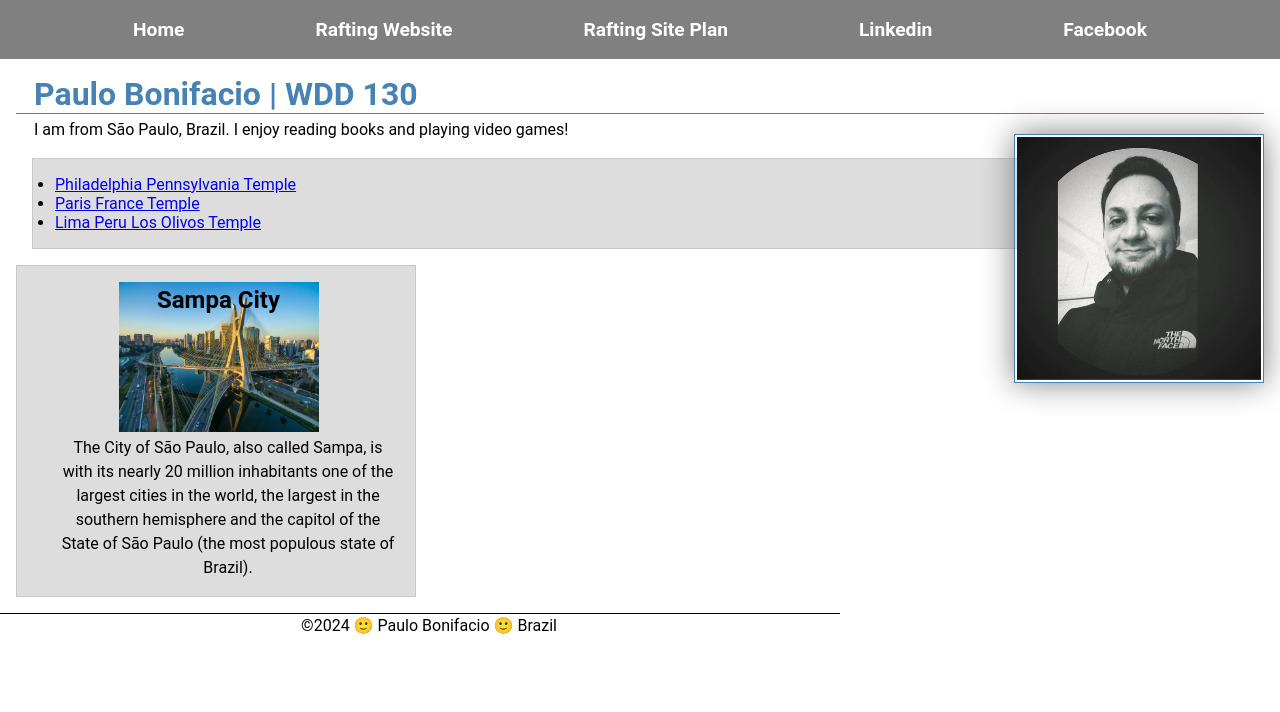
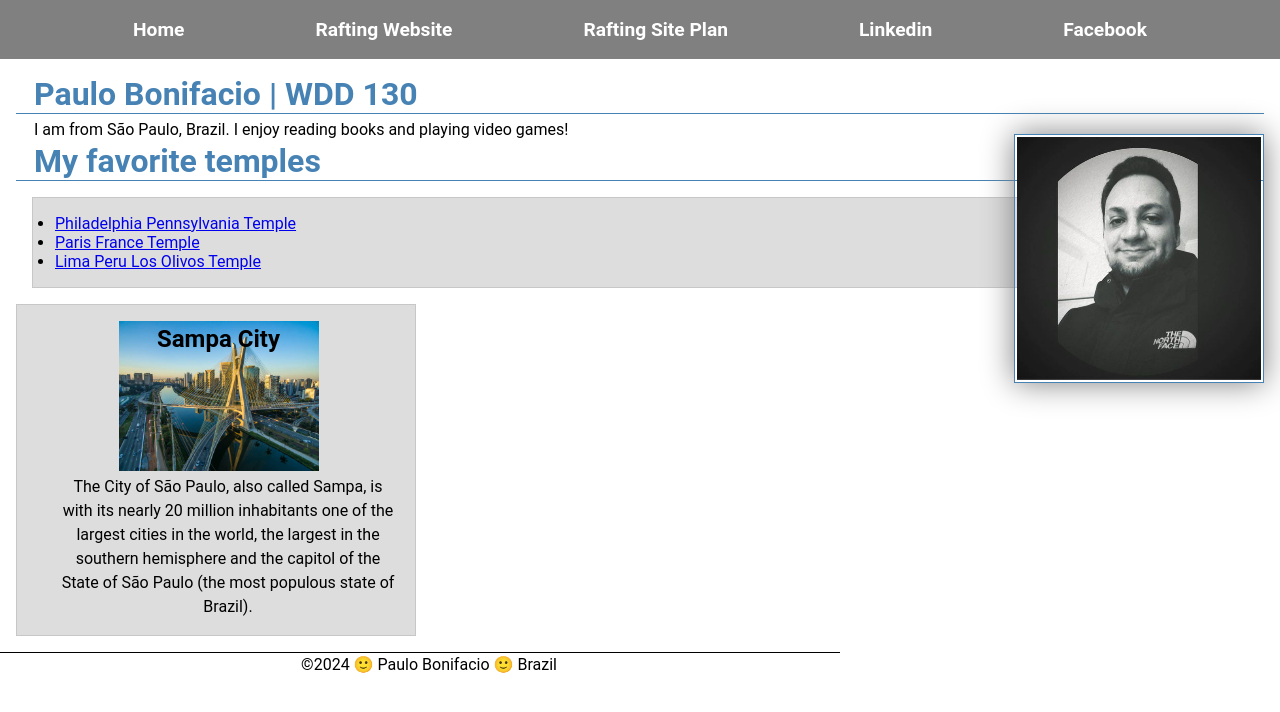
Before and after one commit to paulobonifacio/wdd130, a plain HTML site: page index.html in a window 1280 px wide. Drawn offline with Linux system fonts and the light colour scheme.

Commit message:
index.html

```diff
--- a/index.html
+++ b/index.html
@@ -3,10 +3,11 @@
 <head>
     <meta charset="utf-8">
     <meta name="viewport" content="width=device-width,initial-scale=1.0">
+    <title>Paulo Bonifacio | WDD 130</title>
     <meta name="description" content="Paulo Bonifacio BYU Idaho WDD 130 course home page">
     <meta name="author" content="Paulo Bonifacio">
+    <!--Link to the external CSS file -->
     <link rel="stylesheet" type="text/css" href="style.css">
-    <title>Paulo Bonifacio | WDD 130</title>
 </head>
 <body>
     <header>
@@ -18,10 +19,12 @@
           <a href="https://www.facebook.com/paulo.bonifacio.5" target="_blank">Facebook</a>
         </nav>
     </header>
+    <div class="grid">
         <main>
             <h1>Paulo Bonifacio | WDD 130</h1>
             <img src="images/profile.jpeg" alt="Hello, my name is Paulo Bonifacio" width="200">
-        <p> I am from São Paulo, Brazil. I enjoy reading books and playing video games!</p>
+            <p>I am from São Paulo, Brazil. I enjoy reading books and playing video games!</p>
+            <h1>My favorite temples</h1>
             <ul class="box">
               <li><a href="https://www.churchofjesuschrist.org/temples/details/philadelphia-pennsylvania-temple" target="_blank">Philadelphia Pennsylvania Temple</a></li>
               <li><a href="https://www.churchofjesuschrist.org/temples/details/paris-france-temple" target="_blank">Paris France Temple</a></li>
@@ -30,13 +33,13 @@
         </main>
         <aside class="box">
             <h2>Sampa City</h2>
-        <img src="images/SPCity.jpg" alt= "Representation of your state or country">
-        <p>The City of São Paulo, also called Sampa, is with its nearly 20 million inhabitants one of the largest cities in the world, the largest in the southern hemisphere and the capitol of the State of São Paulo (the most populous state of Brazil).
-        </p>
+            <img src="images/SPCity.jpg" alt="Representation of your state or country">
+            <p>The City of São Paulo, also called Sampa, is with its nearly 20 million inhabitants one of the largest cities in the world, the largest in the southern hemisphere and the capitol of the State of São Paulo (the most populous state of Brazil). </p>
         </aside>
+    </div>
     <footer>
         <p>©2024 🙂 Paulo Bonifacio 🙂 Brazil</p>
     </footer>
 </body>
-  <!-- Last modification date: 12/03/2024 -->
+  <!-- Last modification date: 18/03/2024 -->
 </html>
```
Lines whose indentation alone changed are shown as unchanged.
